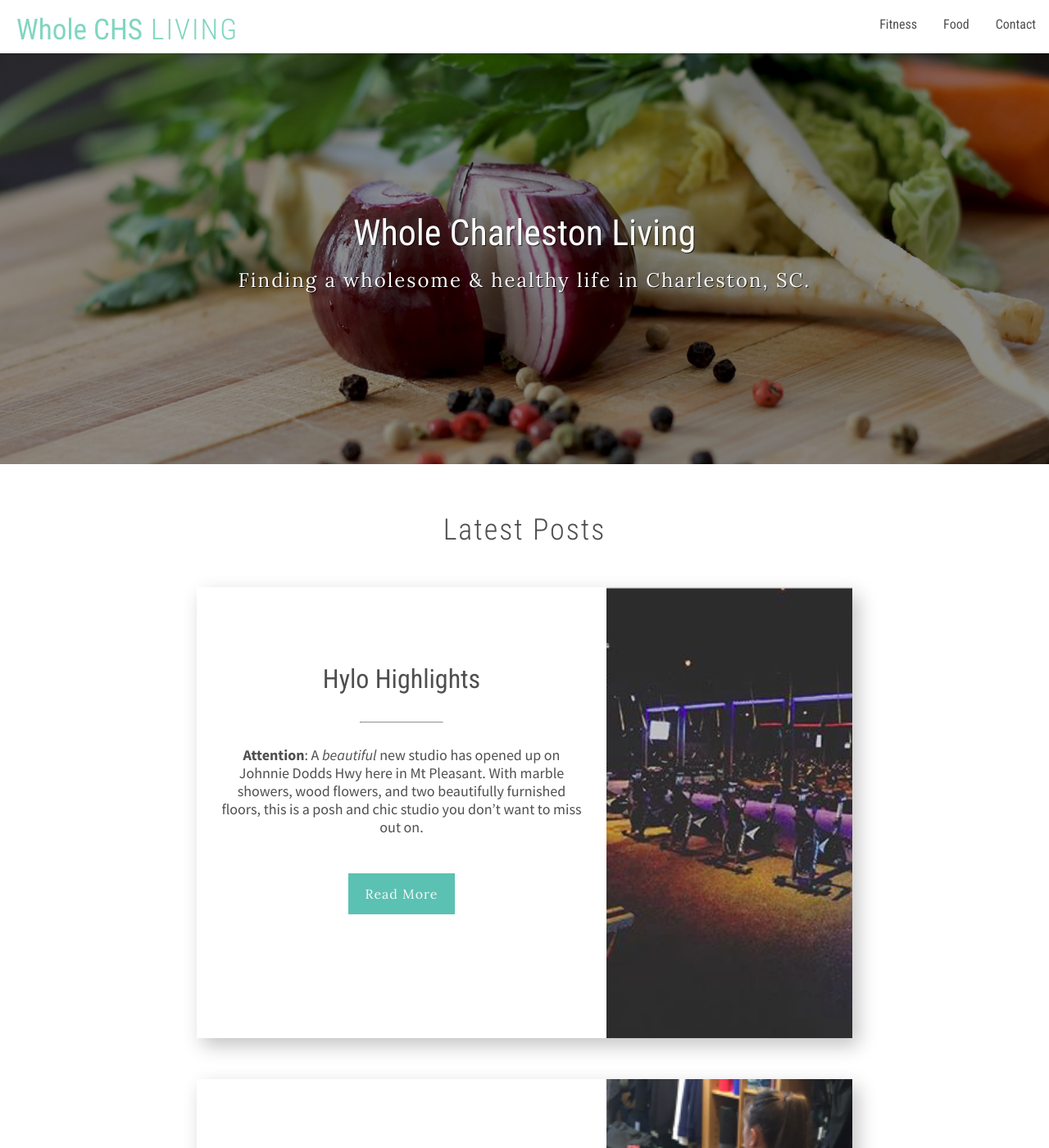
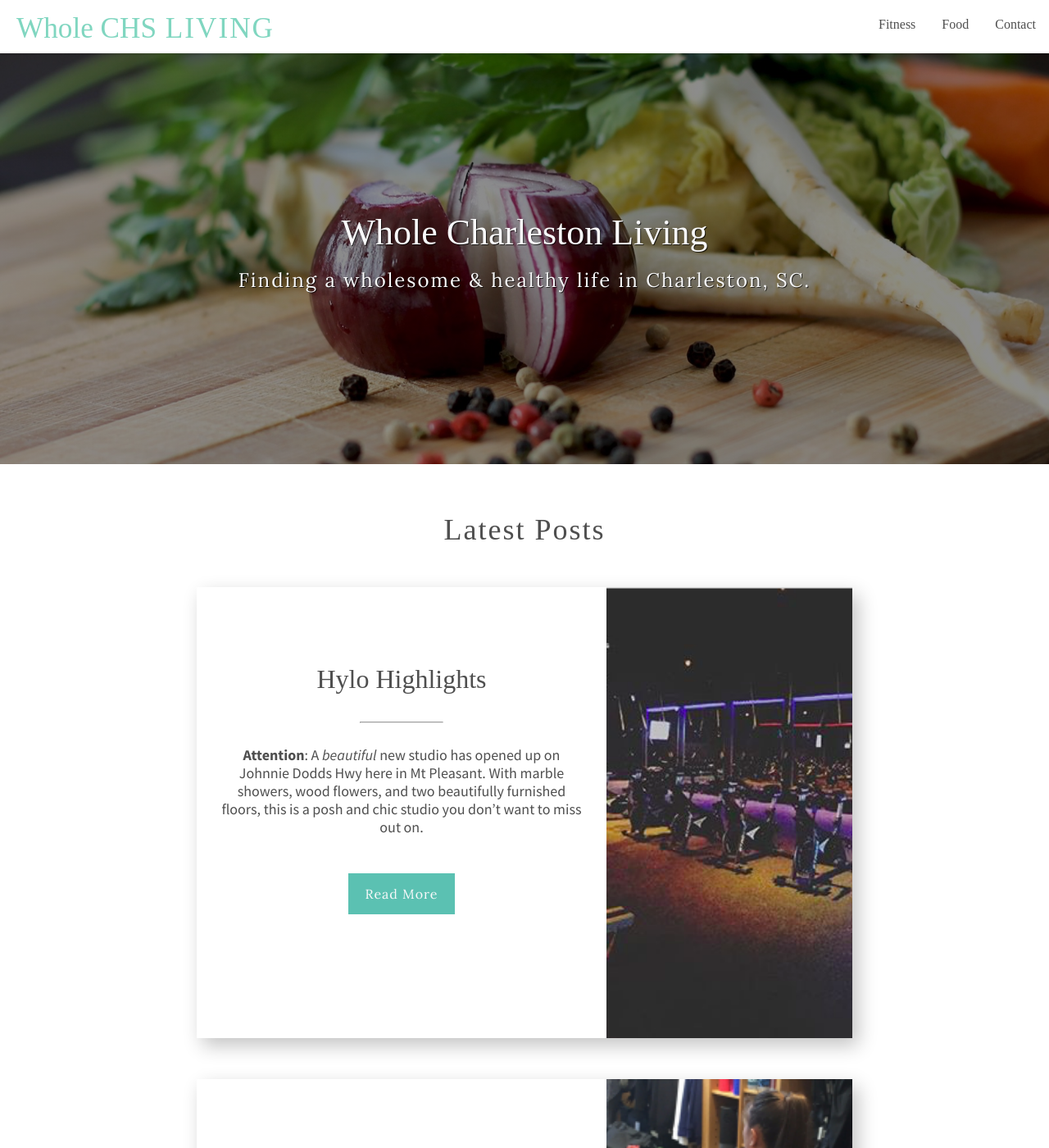
Before and after one commit to dmarooney1105/wholechsliving, a Jekyll site: the page built from index.md, in a window 1280 px wide and 1400 px high. Shown: the whole window at 82% size. Built offline with Jekyll 4.4.1, drawn with Linux system fonts in a browser that asks for light colours; nearby versions of some CDN libraries; some web fonts are replaced.

Commit message:
Updated '_sass/settings/_typography.scss' via CloudCannon

```diff
--- a/_sass/settings/_typography.scss
+++ b/_sass/settings/_typography.scss
@@ -3,7 +3,7 @@
 // font-family: 'Source Sans Pro', sans-serif;
 // font-family: 'Source Serif Pro', serif;
 // font-family: 'Roboto Condensed', sans-serif;
-$primary-font: 'Roboto Condensed', sans-serif;
+$primary-font: 'Vidaloka', serif;
 $secondary-font: 'Lora', serif;
 $body-font:'Source Sans Pro', sans-serif;
 
```
